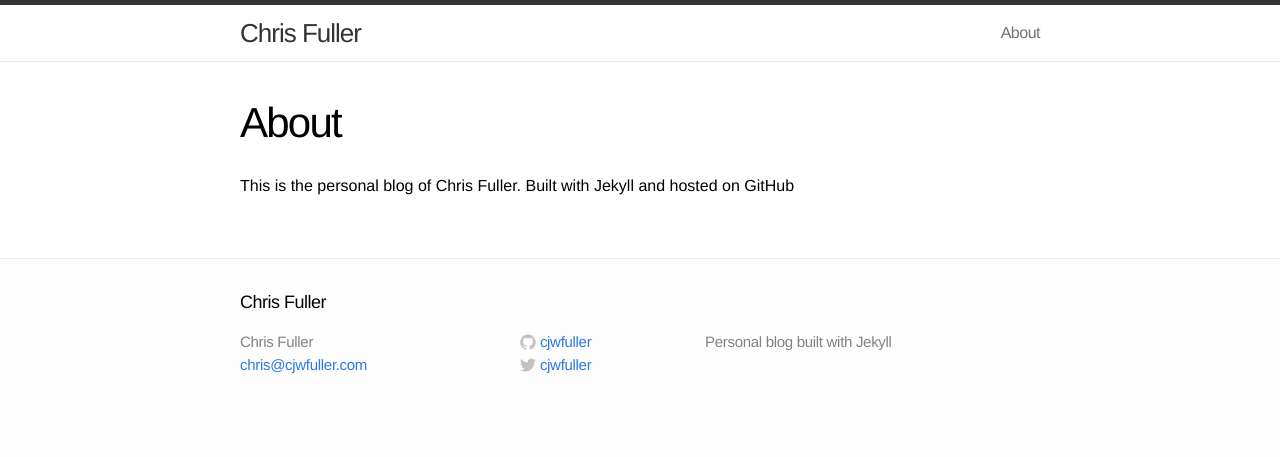
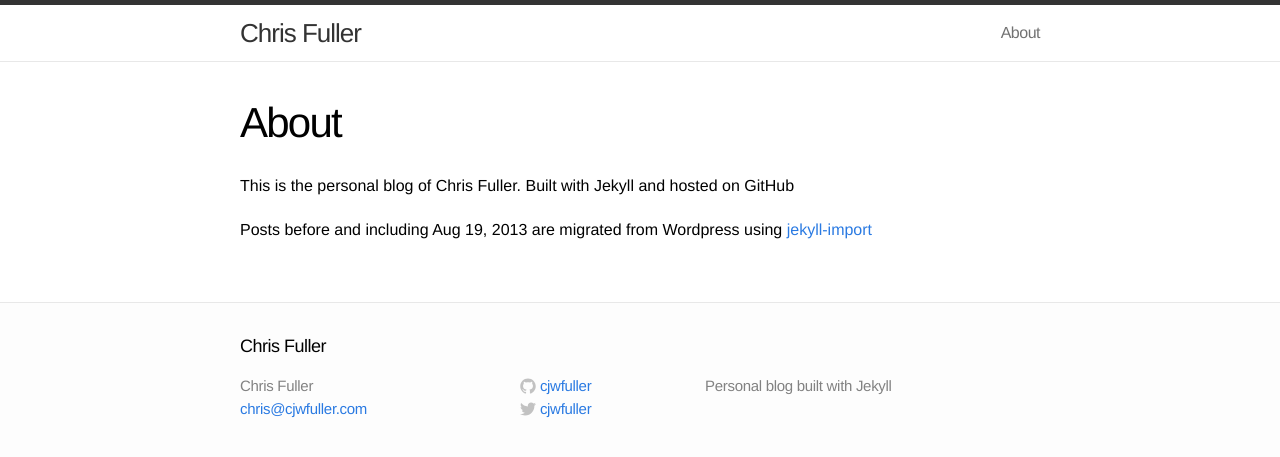
Before and after one commit to cjwfuller/cjwfuller.github.io, a Jekyll site: the page built from about.md, in a window 1280 px wide. Shown: the top 457 px of the page. Built offline with Jekyll 4.4.1, drawn with Linux system fonts in a browser that asks for light colours.

Commit message:
add note about jekyll-import to about page

```diff
--- a/about.md
+++ b/about.md
@@ -5,3 +5,6 @@ permalink: /about/
 ---
 
 This is the personal blog of Chris Fuller.  Built with Jekyll and hosted on GitHub
+
+Posts before and including Aug 19, 2013 are migrated from Wordpress using <a
+href="http://import.jekyllrb.com/docs/home/">jekyll-import</a>
```
